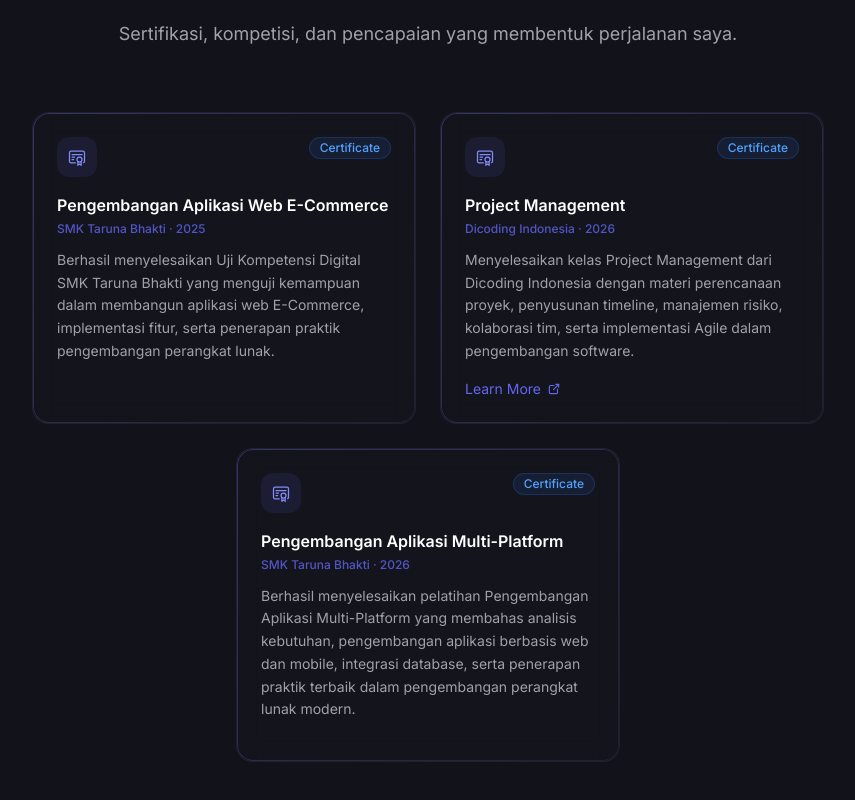
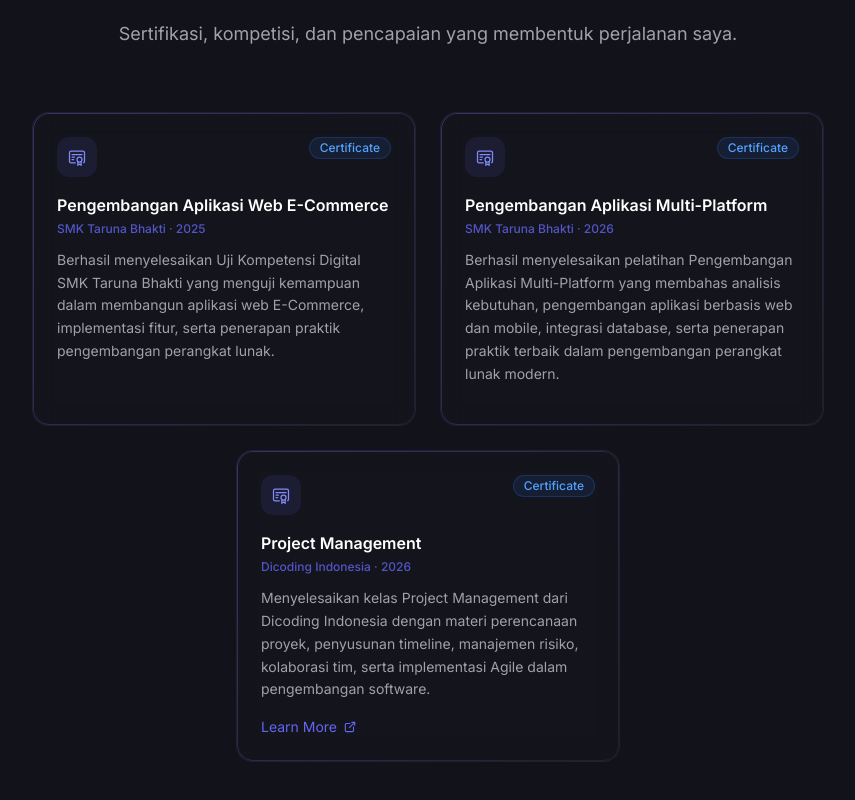
Before and after one commit to lipp13/portofolio, a React (Vite) app: page / in a window 1280 px wide. Shown: the part 5374-6174 px from the top of the page, without its empty margins (212-1067 px from the left). Built offline with nearby package versions, Linux system fonts and the light colour scheme.

Commit message:
Final update achievements and certificates

```diff
--- a/src/data/portfolioData.js
+++ b/src/data/portfolioData.js
@@ -191,6 +191,16 @@ export const portfolioData = {
     },
     {
       id: 2,
+      title: "Pengembangan Aplikasi Multi-Platform",
+      type: "Certificate",
+      issuer: "SMK Taruna Bhakti",
+      date: "2026",
+      description:
+        "Berhasil menyelesaikan pelatihan Pengembangan Aplikasi Multi-Platform yang membahas analisis kebutuhan, pengembangan aplikasi berbasis web dan mobile, integrasi database, serta penerapan praktik terbaik dalam pengembangan perangkat lunak modern.",
+      url: null,
+    },
+    {
+      id: 3,
       title: "Project Management",
       type: "Certificate",
       issuer: "Dicoding Indonesia ",
@@ -198,16 +208,6 @@ export const portfolioData = {
       description:
         "Menyelesaikan kelas Project Management dari Dicoding Indonesia dengan materi perencanaan proyek, penyusunan timeline, manajemen risiko, kolaborasi tim, serta implementasi Agile dalam pengembangan software.",
       url: "https://www.dicoding.com/certificates/JMZVO7OROXN9",
-    },
-    {
-      id: 3,
-      title: "Pengembangan Aplikasi Multi-Platform",
-      type: "Certificate",
-      issuer: "SMK Taruna Bhakti",
-      date: "2026",
-      description:
-        "Berhasil menyelesaikan pelatihan Pengembangan Aplikasi Multi-Platform yang membahas analisis kebutuhan, pengembangan aplikasi berbasis web dan mobile, integrasi database, serta penerapan praktik terbaik dalam pengembangan perangkat lunak modern.",
-      url: null,
     },
   ],
 
```
